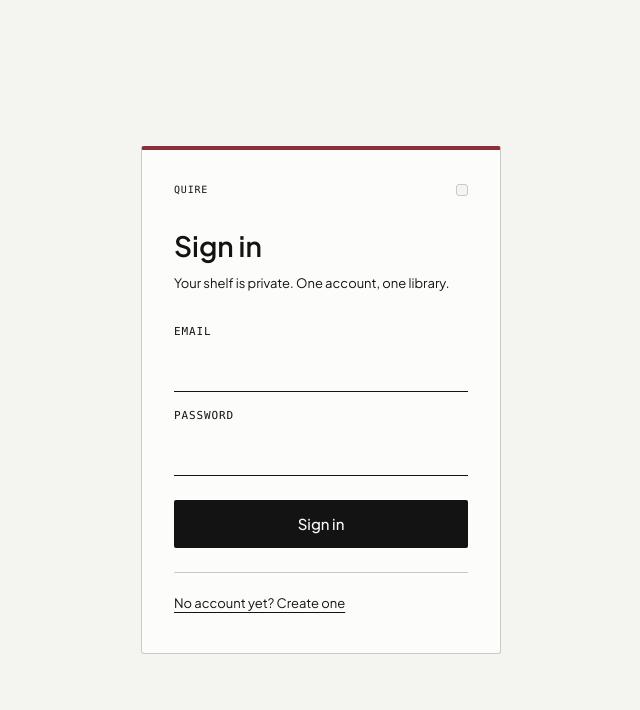
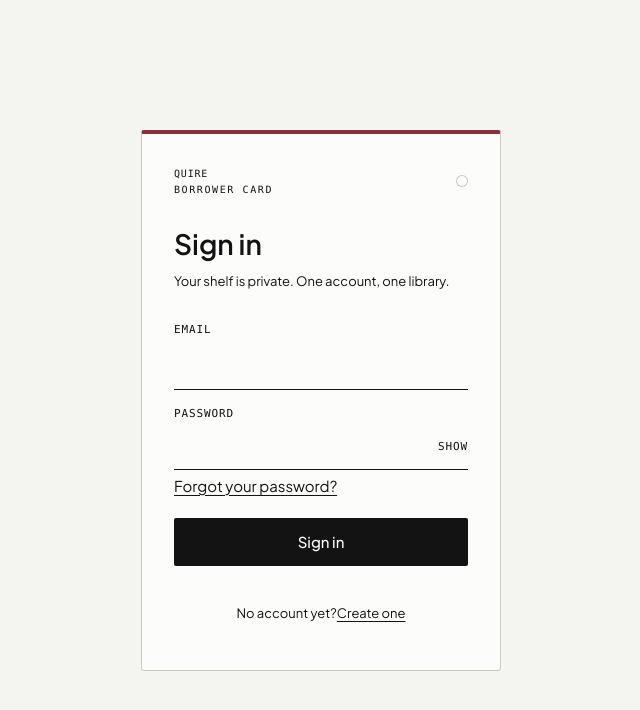
Before and after one commit to NojinNojs/quire, a React (Vite) app: page /#/search in a window 1280 px wide. Shown: the top 710 px of the page, without its empty margins (319-959 px from the left). Built offline with nearby package versions, Linux system fonts and the light colour scheme; no server answers.

Commit message:
fix(ui): first visual audit round (#39)
* fix(ui): tidy the card, the jackets and the stamps after a visual audit

* fix(ui): finish the audit round on contrast, file input and stamps

```diff
--- a/src/features/auth/AuthForm.tsx
+++ b/src/features/auth/AuthForm.tsx
@@ -25,6 +25,7 @@ export function AuthForm({ client }: { client: SupabaseClient }) {
   const [failed, setFailed] = useState(false);
   const [busy, setBusy] = useState(false);
   const [switched, setSwitched] = useState(false);
+  const [reveal, setReveal] = useState(false);
   const mismatch = mode === "signup" && repeat.length > 0 && repeat !== password;
   const strength = passwordStrength(password);
   const heading = useRef<HTMLHeadingElement>(null);
@@ -56,6 +57,26 @@ export function AuthForm({ client }: { client: SupabaseClient }) {
     setRepeat("");
     setFailed(false);
     setMessage(null);
+  }
+
+  async function sendReset() {
+    if (busy) return;
+    if (!email) {
+      setFailed(true);
+      setMessage("Enter your email address first, then ask for a reset link.");
+      return;
+    }
+    setBusy(true);
+    setFailed(false);
+    setMessage(null);
+    const { error } = await client.auth.resetPasswordForEmail(email);
+    setBusy(false);
+    if (error) {
+      setFailed(true);
+      setMessage(error.message);
+      return;
+    }
+    setMessage("Reset link sent. Check your email, then sign in with the new password.");
   }
 
   async function submit(event: React.FormEvent) {
@@ -95,7 +116,10 @@ export function AuthForm({ client }: { client: SupabaseClient }) {
   return (
     <main className="auth borrower-card" aria-labelledby="auth-title">
       <div className="auth-imprint">
-        <span className="auth-mark">QUIRE</span>
+        <span className="auth-mark">
+          QUIRE
+          <span className="auth-imprint-line">Borrower card</span>
+        </span>
         <span className="auth-punch" aria-hidden="true" />
       </div>
       <div
@@ -128,20 +152,37 @@ export function AuthForm({ client }: { client: SupabaseClient }) {
               onChange={(event) => setEmail(event.target.value)}
             />
           </label>
-          <label>
-            <span className="label">Password</span>
+          <div className="auth-field">
+            <span className="label" aria-hidden="true">
+              Password
+            </span>
             <input
-              type="password"
+              type={reveal ? "text" : "password"}
               name="password"
               autoComplete={mode === "signin" ? "current-password" : "new-password"}
               required
               minLength={8}
               disabled={busy}
               aria-describedby={mode === "signup" ? "auth-strength" : undefined}
+              aria-label="Password"
               value={password}
               onChange={(event) => setPassword(event.target.value)}
             />
-          </label>
+            <button
+              type="button"
+              className="auth-reveal"
+              aria-pressed={reveal}
+              aria-label={reveal ? "Hide" : "Show"}
+              onClick={() => setReveal((value) => !value)}
+            >
+              {reveal ? "Hide" : "Show"}
+            </button>
+          </div>
+          {mode === "signin" ? (
+            <button type="button" className="auth-forgot" disabled={busy} onClick={sendReset}>
+              Forgot your password?
+            </button>
+          ) : null}
           {mode === "signup" ? (
             <>
               <div id="auth-strength" className="auth-strength" data-strength={strength}>
@@ -195,8 +236,21 @@ export function AuthForm({ client }: { client: SupabaseClient }) {
           </button>
         </form>
         <footer className="auth-footer">
-          <button type="button" className="auth-switch" disabled={busy} onClick={switchMode}>
-            {mode === "signin" ? "No account yet? Create one" : "Already have an account? Sign in"}
+          <button
+            type="button"
+            className="auth-switch"
+            aria-label={
+              mode === "signin" ? "No account yet? Create one" : "Already have an account? Sign in"
+            }
+            disabled={busy}
+            onClick={switchMode}
+          >
+            <span className="auth-switch-ask">
+              {mode === "signin" ? "No account yet?" : "Already have an account?"}
+            </span>{" "}
+            <span className="auth-switch-action">
+              {mode === "signin" ? "Create one" : "Sign in"}
+            </span>
           </button>
         </footer>
       </div>
--- a/src/features/covers/CoverImage.tsx
+++ b/src/features/covers/CoverImage.tsx
@@ -52,8 +52,8 @@ export function CoverImage({
           onError={() => setFailed((urls) => [...urls, src])}
         />
       ) : (
-        <span className="cover-jacket" role="img" aria-label={`No cover for ${title}`}>
-          <span>No cover</span>
+        <span className="cover-jacket" role="img" aria-label={`${title}, no cover image`}>
+          <span className="cover-jacket-title">{title}</span>
           <span className="cover-jacket-rule" />
         </span>
       )}
--- a/src/styles/auth.css
+++ b/src/styles/auth.css
@@ -42,9 +42,9 @@
 .borrower-card .auth-punch {
   width: var(--space-12);
   height: var(--space-12);
-  border: var(--rule-width) solid var(--rule);
-  border-radius: var(--radius-card);
-  background: var(--surface);
+  border-radius: 50%;
+  background: var(--canvas);
+  box-shadow: inset 0 0 0 var(--rule-width) var(--rule);
 }
 
 .borrower-card .auth-head {
@@ -116,7 +116,6 @@
 
 .borrower-card .auth-footer {
   margin-top: var(--space-24);
-  border-top: var(--rule-width) solid var(--rule);
 }
 
 .borrower-card .auth-switch {
@@ -231,3 +230,149 @@
     transition: none;
   }
 }
+
+/* the label row carries the reveal control, so the field stays one line */
+.borrower-card .auth-form .label {
+  display: flex;
+  align-items: baseline;
+  justify-content: space-between;
+  gap: var(--space-8);
+}
+
+.borrower-card .auth-field {
+  position: relative;
+  display: flex;
+  flex-direction: column;
+}
+
+.borrower-card .auth-field .auth-reveal {
+  position: absolute;
+  right: 0;
+  bottom: var(--space-12);
+}
+
+.borrower-card .auth-field input {
+  padding-right: var(--space-48);
+}
+
+.borrower-card .auth-reveal,
+.borrower-card .auth-forgot {
+  min-height: 0;
+  padding: 0;
+  border: 0;
+  background: transparent;
+  color: var(--ink);
+  font: var(--label-size) / var(--label-leading) var(--font-mono);
+  letter-spacing: 0.08em;
+  text-transform: uppercase;
+  text-decoration: underline;
+  text-decoration-thickness: 1px;
+  text-underline-offset: 3px;
+  cursor: pointer;
+}
+
+.borrower-card .auth-reveal[aria-pressed="true"] {
+  color: var(--ink);
+}
+
+.borrower-card .auth-forgot {
+  align-self: flex-start;
+  margin-top: calc(-1 * var(--space-8));
+  text-transform: none;
+  letter-spacing: 0;
+  font-size: var(--body-size);
+  font-family: inherit;
+}
+
+.borrower-card .auth-reveal:focus-visible,
+.borrower-card .auth-forgot:focus-visible {
+  outline: 2px solid var(--accent);
+  outline-offset: 2px;
+}
+
+/* tighter field box, the underline is the whole target */
+.borrower-card .auth-form input {
+  min-height: var(--touch);
+  padding: var(--space-8) 0 var(--space-6);
+}
+
+.borrower-card .auth-footer {
+  display: flex;
+  justify-content: center;
+}
+
+.borrower-card .auth-switch {
+  text-decoration-thickness: 1px;
+  text-underline-offset: 3px;
+  text-align: center;
+}
+
+.borrower-card .auth-mark {
+  display: flex;
+  flex-direction: column;
+  gap: 2px;
+}
+
+.borrower-card .auth-imprint-line {
+  font: 10px / 12px var(--font-mono);
+  letter-spacing: 0.16em;
+  text-transform: uppercase;
+  color: var(--ink);
+}
+
+.borrower-card .auth-switch {
+  display: flex;
+  gap: var(--space-6);
+  justify-content: center;
+  text-decoration: none;
+  color: var(--ink);
+}
+
+.borrower-card .auth-switch-action {
+  color: var(--ink);
+  text-decoration: underline;
+  text-decoration-thickness: 1px;
+  text-underline-offset: 3px;
+}
+
+/* breathing room before the repeat field, the strength block sits between two rules */
+.borrower-card .auth-strength {
+  margin-bottom: var(--space-16);
+}
+
+/* the reveal control is a label, not a link, so it must not draw a second rule */
+.borrower-card .auth-reveal {
+  text-decoration: none;
+  border-bottom: 0;
+  padding-bottom: 3px;
+  color: var(--ink);
+}
+
+.borrower-card .auth-reveal:hover {
+  color: var(--ink);
+}
+
+/* one voice for microcopy: the record is typed, not written */
+.borrower-card .auth-help,
+.borrower-card .auth-strength span[aria-live] {
+  font: 11px / 16px var(--font-mono);
+  letter-spacing: 0.02em;
+}
+
+/* the strength meter must not be mistaken for another field rule */
+.borrower-card .auth-strength-track {
+  height: 6px;
+  background: repeating-linear-gradient(to right, var(--rule) 0 6px, transparent 6px 9px);
+}
+
+.borrower-card .auth-strength-track span {
+  background: repeating-linear-gradient(to right, var(--ink) 0 6px, transparent 6px 9px);
+}
+
+.borrower-card .auth-switch {
+  gap: 0;
+}
+
+.borrower-card .auth-switch-ask::after {
+  content: " ";
+}
--- a/src/styles/covers.css
+++ b/src/styles/covers.css
@@ -98,3 +98,34 @@
   width: 100%;
   accent-color: var(--accent);
 }
+
+/* a missing jacket is still a jacket: cloth, title, publisher rule */
+.cover-jacket {
+  display: flex;
+  flex-direction: column;
+  justify-content: space-between;
+  gap: var(--space-8);
+  padding: var(--space-10);
+  height: 100%;
+  color: var(--jacket-ink, var(--ink));
+}
+
+.cover-jacket-title {
+  font-family: var(--font-serif);
+  font-style: normal;
+  font-size: 11px;
+  line-height: 14px;
+  display: -webkit-box;
+  -webkit-box-orient: vertical;
+  -webkit-line-clamp: 4;
+  overflow: hidden;
+  overflow-wrap: break-word;
+  text-wrap: balance;
+}
+
+.cover-jacket-rule {
+  width: 60%;
+  height: 2px;
+  background: currentColor;
+  opacity: 0.5;
+}
--- a/src/styles/shelf.css
+++ b/src/styles/shelf.css
@@ -341,8 +341,13 @@
 }
 .shelf-grid .shelf-jacket {
   width: 100%;
-  padding-top: var(--space-8);
-  background: var(--surface-raised);
+  padding-top: 0;
+  background: transparent;
+}
+
+/* when the jacket is drawn, it already prints the title, so the caption goes */
+.shelf-grid .shelf-row:has(.cover-jacket) .shelf-copy {
+  display: none;
 }
 .shelf-grid .shelf-cover {
   width: 100%;
@@ -382,3 +387,37 @@
     transition: none;
   }
 }
+
+/* progress is a bookmark: a thin ribbon on the jacket edge with a visible track */
+.shelf-grid .bookmark {
+  inset: 0 0 0 auto;
+  padding: 0;
+  background: transparent;
+}
+
+.shelf-grid .bookmark-track {
+  width: 5px;
+  height: 100%;
+  background: color-mix(in srgb, var(--ink) 14%, transparent);
+}
+
+.shelf-grid .bookmark-fill {
+  background: currentColor;
+}
+
+.shelf-grid .shelf-jacket {
+  box-shadow: none;
+}
+
+/* the spine label wraps instead of clipping */
+.shelf-grid .shelf-band,
+.shelf-list .shelf-band {
+  overflow: visible;
+  text-overflow: clip;
+  white-space: normal;
+}
+
+.shelf-grid .shelf-copy h3,
+.shelf-grid .shelf-copy h3 button {
+  font-style: normal;
+}
```
Also changed, not shown: src/features/reading/TodayScreen.tsx (+7 -2 lines), src/styles/reading.css (+129 -0 lines), 10 other files (tests, documents, lock files or other folders).
